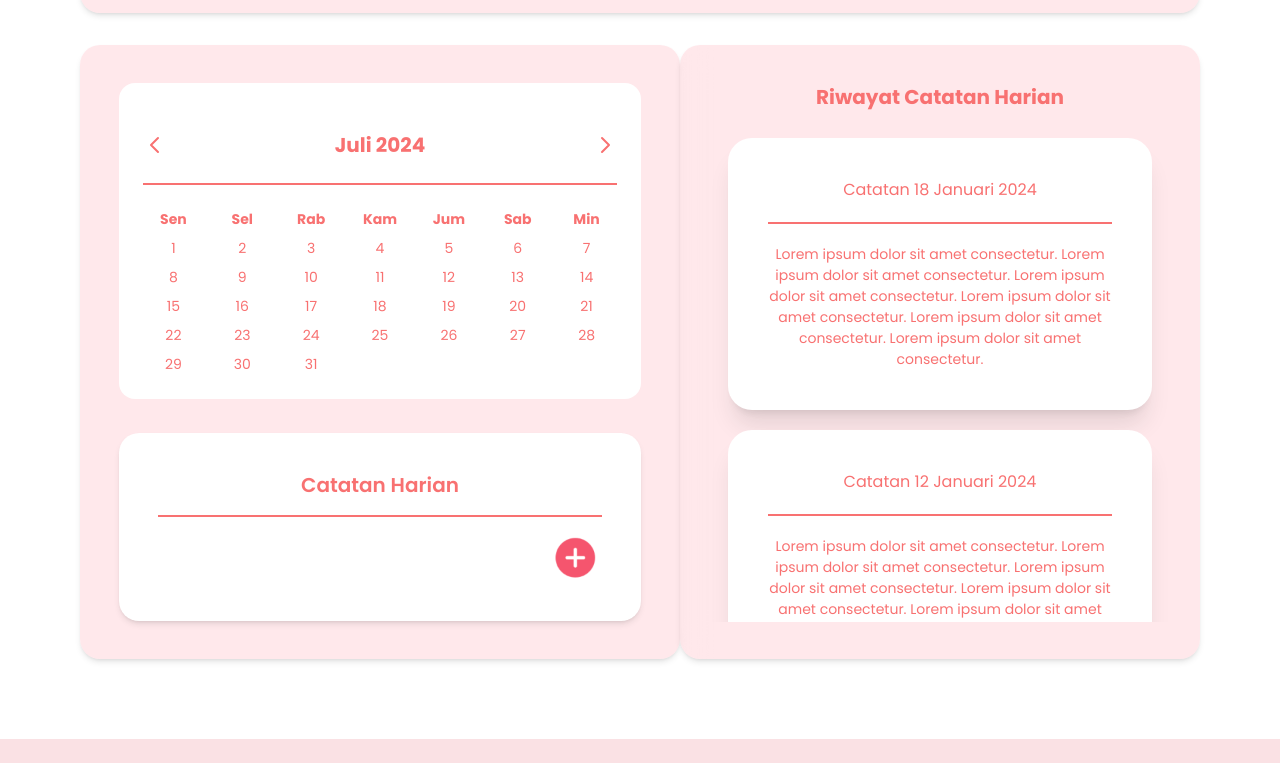
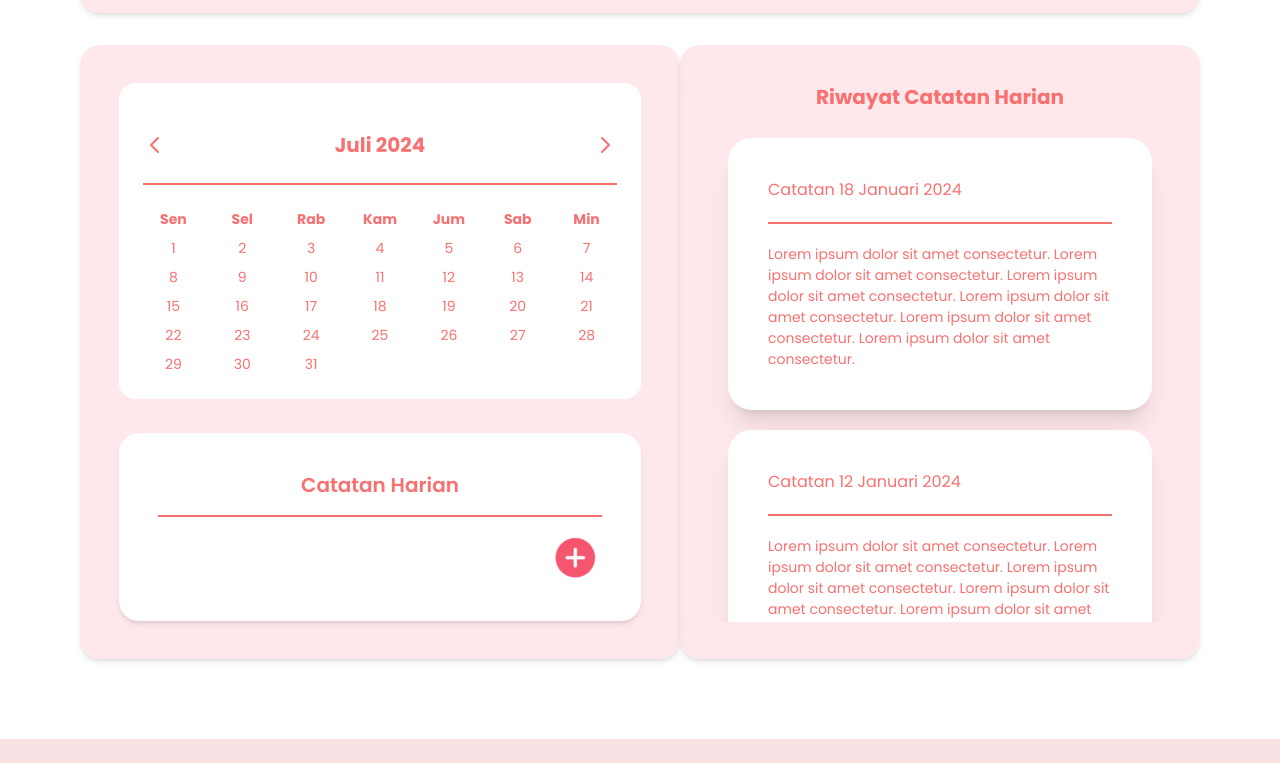
Before and after one commit to prasetyoedi/gernimas, a Next.js app: page /agenda in a window 1280 px wide. Shown: the part 1040-1803 px from the top of the page. Built offline with nearby package versions, Linux system fonts and the light colour scheme.

Commit message:
update agenda

```diff
--- /dev/null
+++ b/components/JadwalPeriksaHarianCard.js
@@ -0,0 +1,15 @@
+import React from 'react';
+
+const JadwalPeriksaHarianCard = ({ date, title, description }) => {
+    return (
+        <div className="flex flex-col items-start gap-5 p-6 md:p-10 lg:p-26 bg-white rounded-3xl shadow-xl">
+            <p className='text-[16px] text-red-400'>Catatan {date}</p>
+            <div className='w-full h-[2px] bg-red-400'></div>
+            <p className='text-[14px] text-red-400'>
+                {description}
+            </p>
+        </div>
+    );
+};
+
+export default JadwalPeriksaHarianCard;
--- a/pages/agenda.js
+++ b/pages/agenda.js
@@ -214,24 +214,24 @@ const Agenda = () => {
     <div className='flex flex-col items-start gap-[10px] w-full lg:w-[724px] auto p-8 rounded-[20px] bg-[rgba(255,140,157,0.20)] shadow-md backdrop-blur-[20px] items-center justify-center'>
         <p className='text-center text-[20px] font-bold text-red-400'>Riwayat Catatan Harian</p>
         <div className="flex flex-col items-start gap-5 p-4 md:p-4 lg:p-4 items-center max-h-[500px] overflow-y-auto">
-            <div className="flex flex-col items-start gap-5 p-6 md:p-10 lg:p-26 bg-white rounded-3xl shadow-xl items-center">
-                <p className='text-center text-[16px] text-red-400'>Catatan 18 Januari 2024</p>
+            <div className="flex flex-col items-start gap-5 p-6 md:p-10 lg:p-26 bg-white rounded-3xl shadow-xl">
+                <p className='text-[16px] text-red-400'>Catatan 18 Januari 2024</p>
                 <div className='w-full h-[2px] bg-red-400'></div>
-                <p className='text-center text-[14px] text-red-400'>
+                <p className='text-[14px] text-red-400'>
                 Lorem ipsum dolor sit amet consectetur. Lorem ipsum dolor sit amet consectetur. Lorem ipsum dolor sit amet consectetur. Lorem ipsum dolor sit amet consectetur. Lorem ipsum dolor sit amet consectetur. Lorem ipsum dolor sit amet consectetur.
                 </p>
             </div>
-            <div className="flex flex-col items-start gap-5 p-10 md:p-10 lg:p-26 bg-white rounded-3xl shadow-xl items-center">
-                <p className='text-center text-[16px] text-red-400'>Catatan 12 Januari 2024</p>
+            <div className="flex flex-col items-start gap-5 p-10 md:p-10 lg:p-26 bg-white rounded-3xl shadow-xl">
+                <p className='text-[16px] text-red-400'>Catatan 12 Januari 2024</p>
                 <div className='w-full h-[2px] bg-red-400'></div>
-                <p className='text-center text-[14px] text-red-400'>
+                <p className='text-[14px] text-red-400'>
                 Lorem ipsum dolor sit amet consectetur. Lorem ipsum dolor sit amet consectetur. Lorem ipsum dolor sit amet consectetur. Lorem ipsum dolor sit amet consectetur. Lorem ipsum dolor sit amet consectetur. Lorem ipsum dolor sit amet consectetur.
                 </p>
             </div>
-            <div className="flex flex-col items-start gap-5 p-10 md:p-10 lg:p-26 bg-white rounded-3xl shadow-xl items-center">
-                <p className='text-center text-[16px] text-red-400'>Catatan 07 Januari 2024</p>
+            <div className="flex flex-col items-start gap-5 p-10 md:p-10 lg:p-26 bg-white rounded-3xl shadow-xl">
+                <p className='text-[16px] text-red-400'>Catatan 07 Januari 2024</p>
                 <div className='w-full h-[2px] bg-red-400'></div>
-                <p className='text-center text-[14px] text-red-400'>
+                <p className='text-[14px] text-red-400'>
                 Lorem ipsum dolor sit amet consectetur. Lorem ipsum dolor sit amet consectetur. Lorem ipsum dolor sit amet consectetur. Lorem ipsum dolor sit amet consectetur. Lorem ipsum dolor sit amet consectetur. Lorem ipsum dolor sit amet consectetur.
                 </p>
             </div>
```
